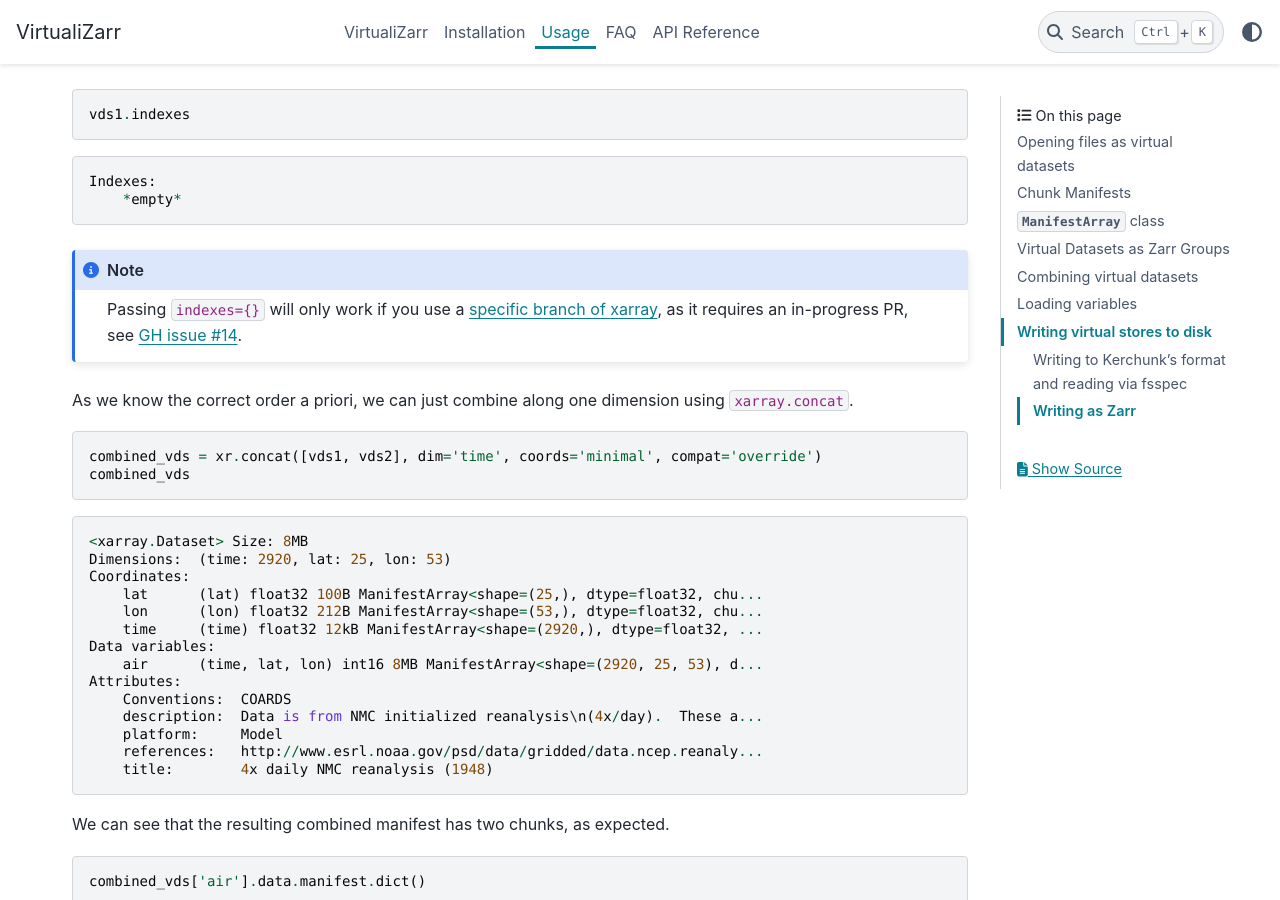
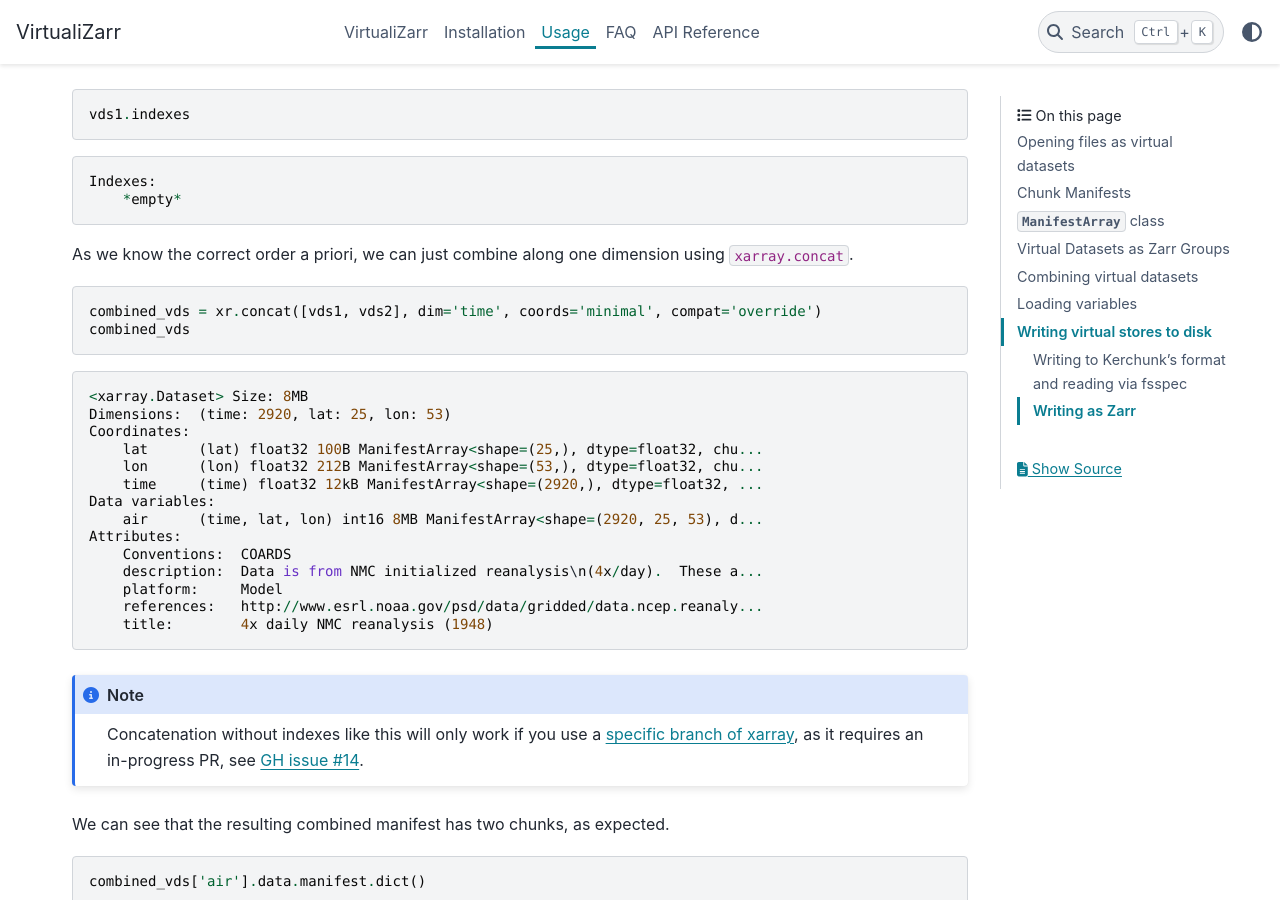
Before and after one commit to zarr-developers/VirtualiZarr, a Sphinx documentation site: the page built from docs/usage.md, in a window 1280 px wide and 900 px high, scrolled down 5386 px. Built offline with Sphinx 7.4.7 and the PyData theme 0.15.4, drawn with Linux system fonts in a browser that asks for light colours; some of the changed lines change nothing that is shown.

Commit message:
Clarify that passing indexes={} does work on xarray main, just concat doesn't

````diff
--- a/docs/usage.md
+++ b/docs/usage.md
@@ -205,10 +205,6 @@ Indexes:
     *empty*
 ```
 
-```{note}
-Passing `indexes={}` will only work if you use a [specific branch of xarray](https://github.com/pydata/xarray/pull/8872), as it requires an in-progress PR, see [GH issue #14](https://github.com/TomNicholas/VirtualiZarr/issues/14#issuecomment-2018369470).
-```
-
 As we know the correct order a priori, we can just combine along one dimension using `xarray.concat`.
 
 ```
@@ -230,6 +226,10 @@ Attributes:
     platform:     Model
     references:   http://www.esrl.noaa.gov/psd/data/gridded/data.ncep.reanaly...
     title:        4x daily NMC reanalysis (1948)
+```
+
+```{note}
+Concatenation without indexes like this will only work if you use a [specific branch of xarray](https://github.com/pydata/xarray/pull/8872), as it requires an in-progress PR, see [GH issue #14](https://github.com/TomNicholas/VirtualiZarr/issues/14#issuecomment-2018369470).
 ```
 
 We can see that the resulting combined manifest has two chunks, as expected.
````
